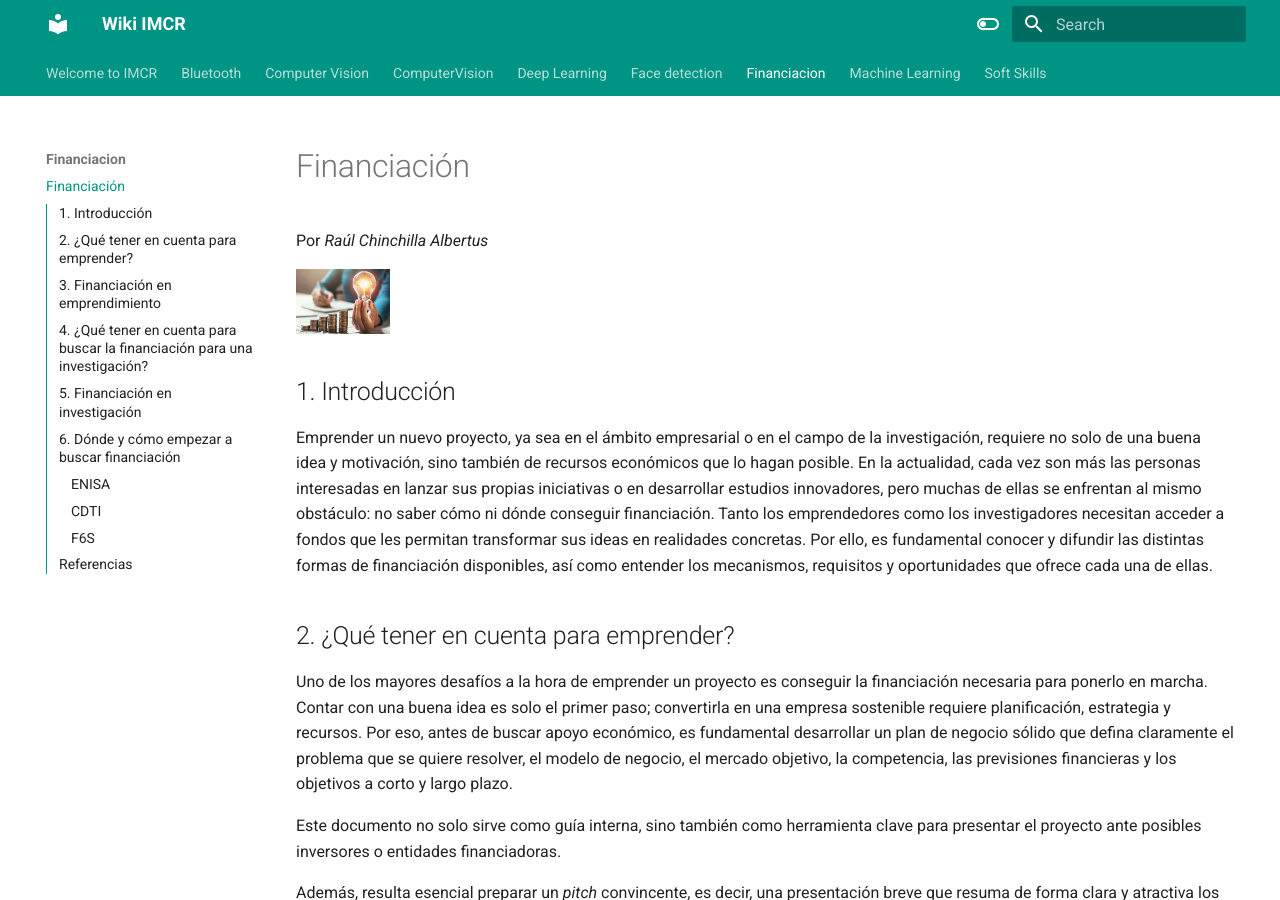
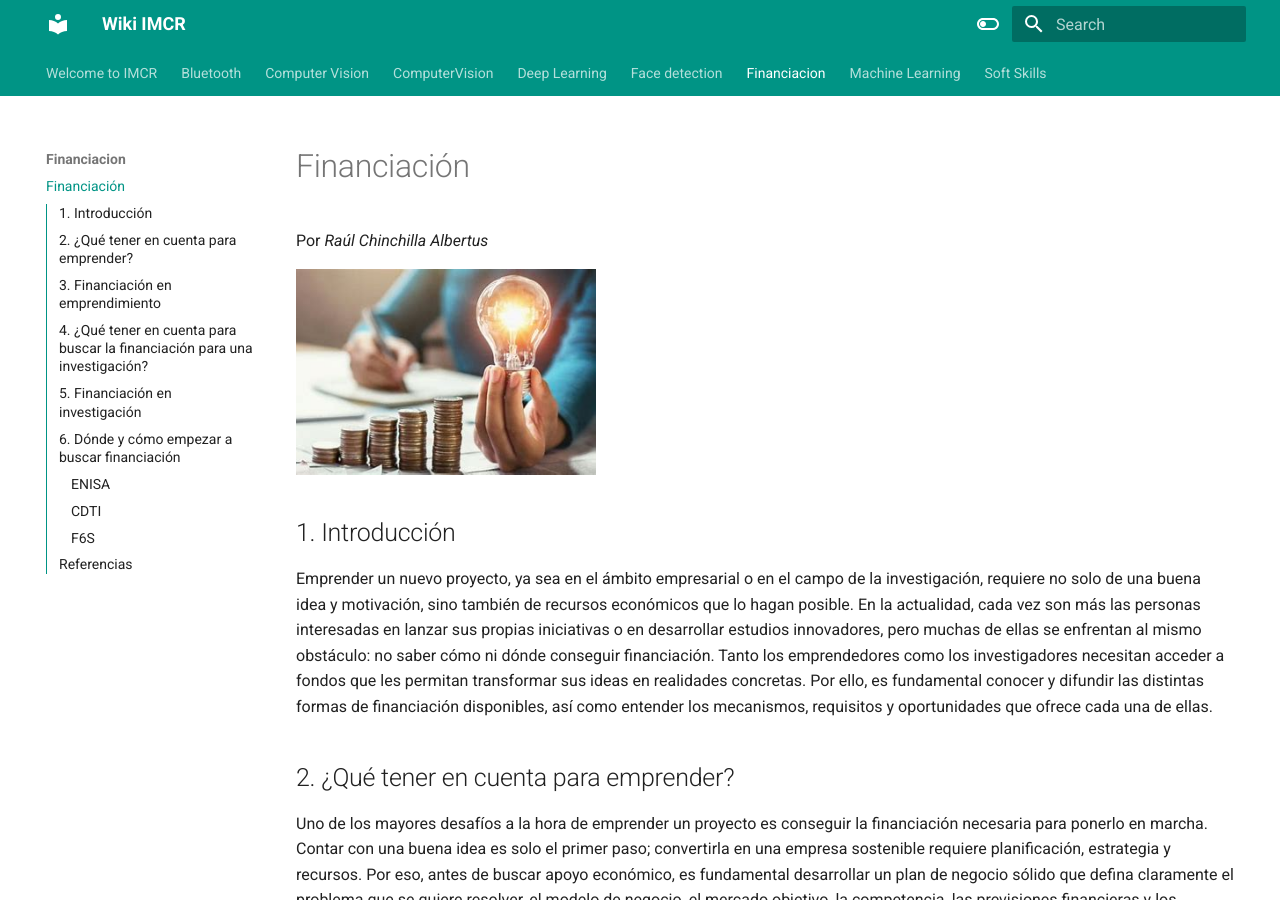
Before and after one commit to abl78-ua/Wiki-IMCR, an MkDocs documentation site: the page built from docs/Financiacion/Financiacion.md, in a window 1280 px wide and 900 px high. Built offline with MkDocs 1.6.1 and Material for MkDocs 9.7.7, drawn with Linux system fonts in a browser that asks for light colours.

Commit message:
Apartado de financiación

```diff
--- a/docs/Financiacion/Financiacion.md
+++ b/docs/Financiacion/Financiacion.md
@@ -2,7 +2,7 @@
 
 Por _Raúl Chinchilla Albertus_
 
-<img src="../../images/Financiacion/bombilla.jpeg" alt="AirTag" style="width:10%; vertical-align:middle;">
+<img src="../../images/Financiacion/bombilla.jpeg" alt="AirTag" style="width:300px; vertical-align:middle;">
 
 
 ## 1. Introducción
@@ -21,7 +21,7 @@ A esto se suma la importancia de contar con una identidad visual cuidada, una pr
 
 Aunque a veces pueda parecer un detalle menor, confiar en uno mismo, mantenerse firme frente a las críticas negativas y no rendirse ante las dificultades son actitudes que marcan la diferencia. Quienes han logrado sacar adelante sus proyectos coinciden en que la perseverancia y la seguridad en sus ideas han sido claves en su camino. No se trata de ignorar los obstáculos, sino de aprender a enfrentarlos con determinación y seguir avanzando incluso cuando las cosas se ponen cuesta arriba.
 
-<img src="../../images/Financiacion/financiaciones.webp" alt="AirTag" style="width:10%; vertical-align:middle;">
+<img src="../../images/Financiacion/financiaciones.webp" alt="AirTag" style="width:300px; vertical-align:middle;">
 
 
 ## 3. Financiación en emprendimiento
```
